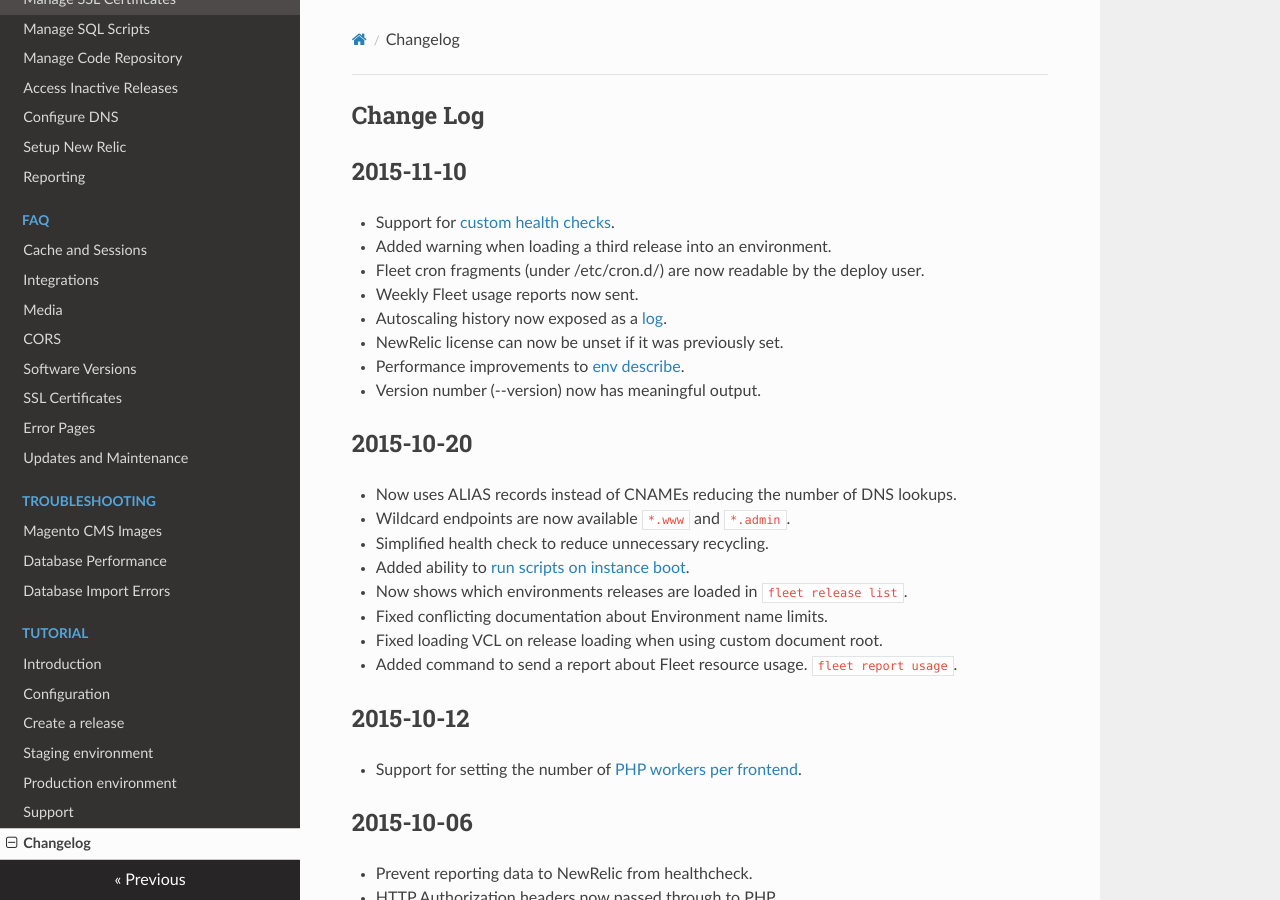
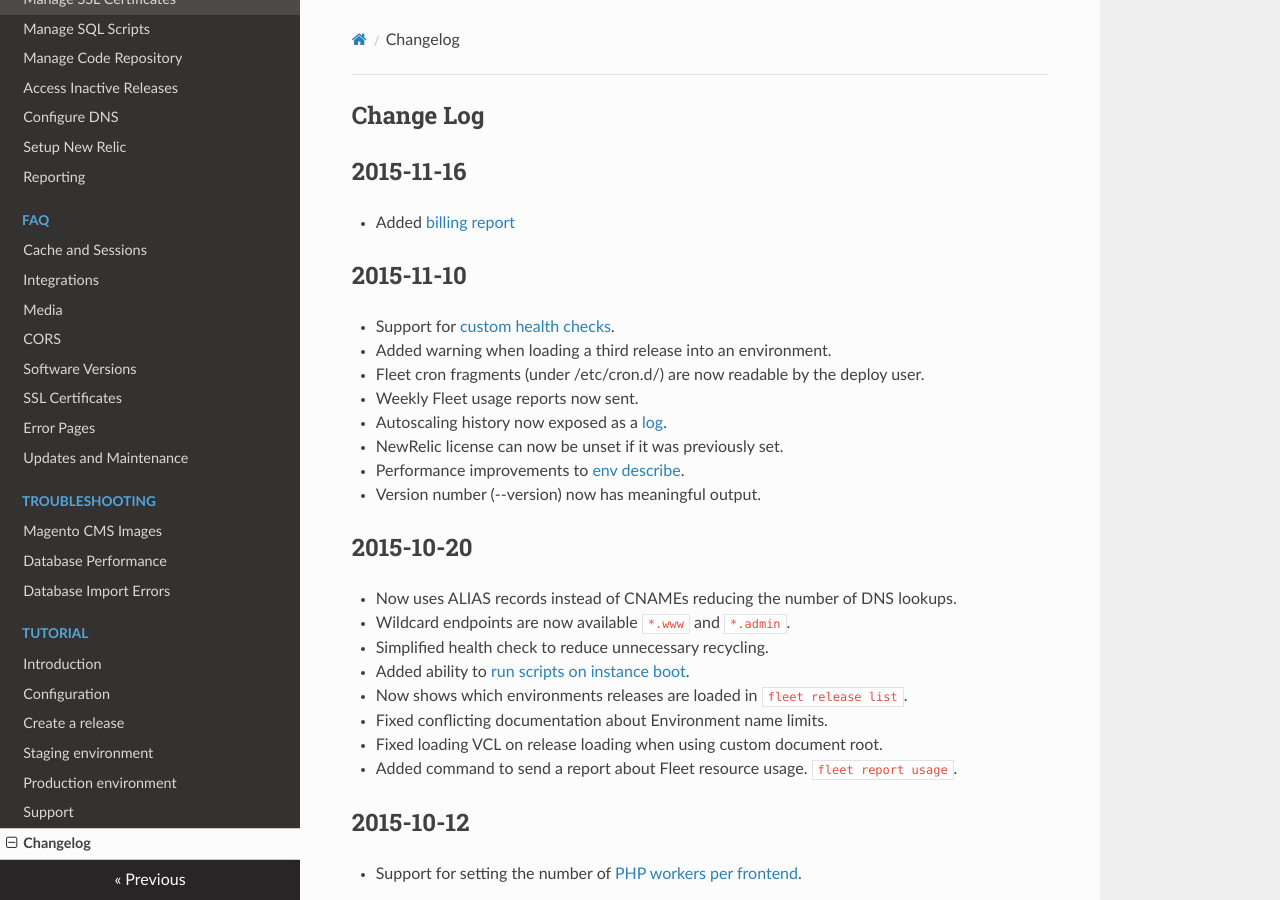
Before and after one commit to anchor/fleet-magento-docs, an MkDocs documentation site: the page built from docs/changelog.md, in a window 1280 px wide and 900 px high. Built offline with MkDocs 1.6.1, drawn with Linux system fonts in a browser that asks for light colours; nearby versions of some CDN libraries; old or Windows-style settings are respelled for this version of MkDocs.

Commit message:
Changelog for 2015-11-16

```diff
--- a/docs/changelog.md
+++ b/docs/changelog.md
@@ -1,5 +1,10 @@
 Change Log
 ----------
+
+2015-11-16
+----------
+
+* Added [billing report](how-to/access-reports/#viewing-current-billing-estimate)
 
 2015-11-10
 ----------
```
